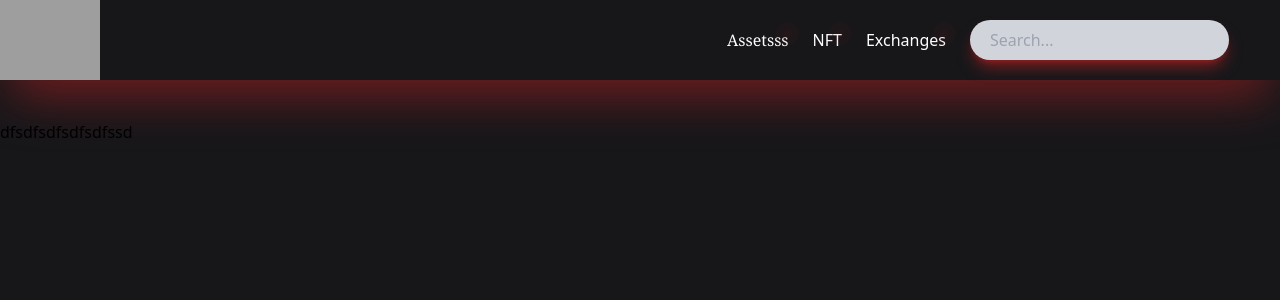
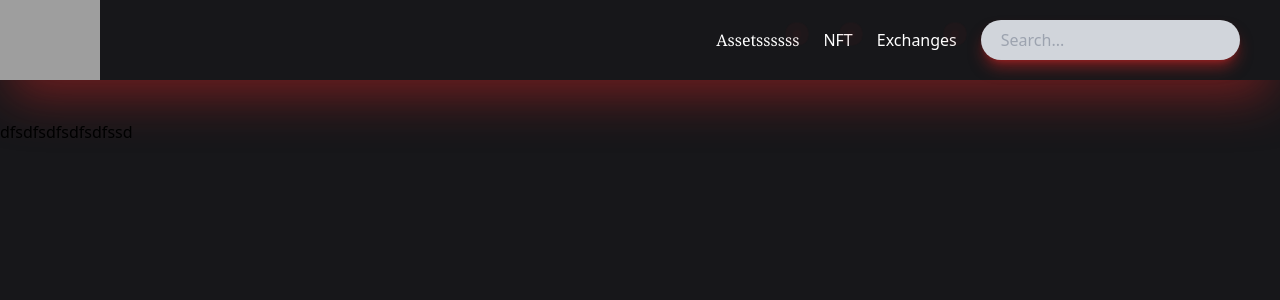
Before and after one commit to kataniko/katana-blockchain, a Next.js app: page / in a window 1280 px wide. Shown: the top 300 px of the page. Built offline with nearby package versions, Linux system fonts and the light colour scheme; grey boxes are pictures that could not be loaded.

Commit message:
ADD: const frontend

```diff
--- a/components/Header.js
+++ b/components/Header.js
@@ -35,7 +35,7 @@ const Header = () => {
                     <div className={styles.navItem}>
                         <div className={styles.navLink}>
                             <div className='antialiased hover:subpixel-antialiased font-serif  '>
-                             Assetsss
+                             Assetssssss
                             </div>
                             </div>
                         <div className={styles.badge} />
```
